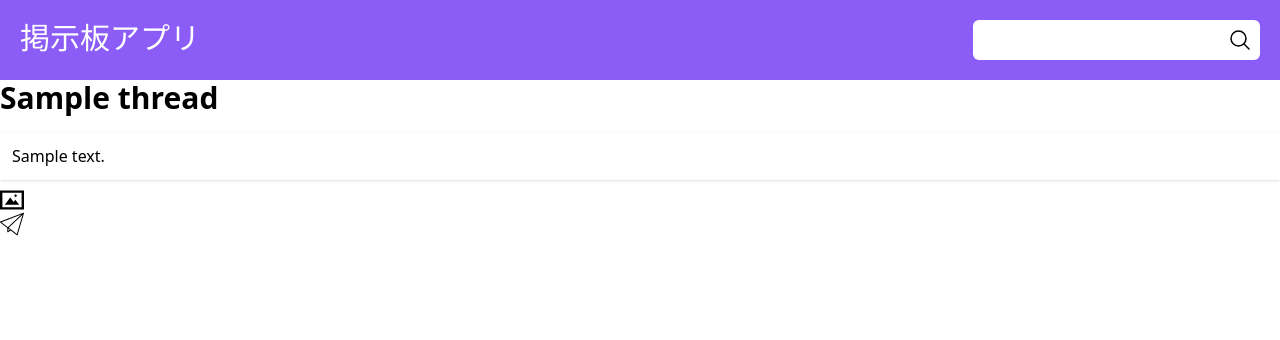
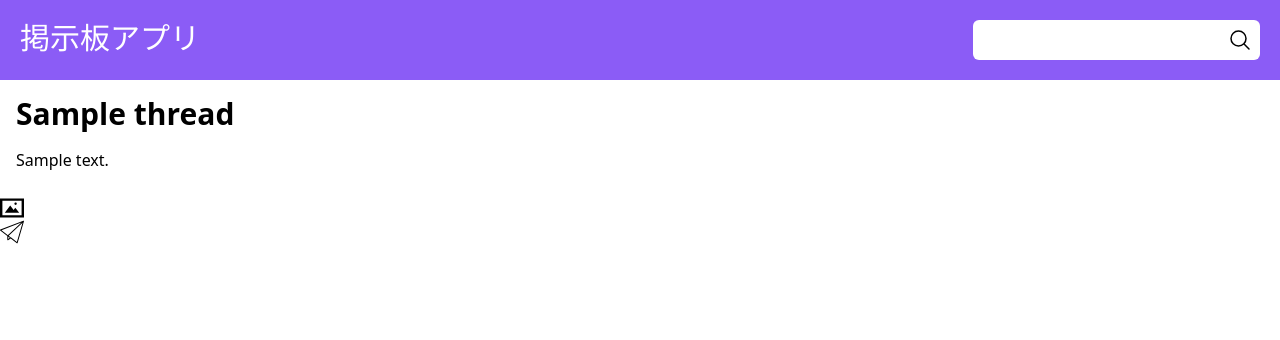
Before and after one commit to Yuga193/-Bulletinboard-Work, a Flask app: template app/templates/thread.html in a window 1280 px wide. Shown: the top 340 px of the page. Run offline with Flask 3, Linux system fonts and the light colour scheme; the template is opened without the code that fills it: most values are stand-ins (such as "Sample title", 1, 10 or a date in 2020); parts of the project's set-up code (start-up, migrations or seed data) failed here and were passed over.

Commit message:
DB修正

```diff
--- a/app/app.py
+++ b/app/app.py
@@ -19,8 +19,29 @@ def close_connection(exception):
 @app.route('/')
 def main():
     db = get_db()
+    # テーブルが存在しない場合は作成
+    db.execute('''
+            CREATE TABLE IF NOT EXISTS threads (
+                id INTEGER PRIMARY KEY AUTOINCREMENT,
+                name TEXT NOT NULL
+            )
+            ''')
+    db.execute('''
+            CREATE TABLE IF NOT EXISTS comments (
+                id INTEGER PRIMARY KEY AUTOINCREMENT,
+                thread_id INTEGER,
+                parent_id INTEGER,
+                body TEXT NOT NULL,
+                FOREIGN KEY (thread_id) REFERENCES threads (id)
+            )
+            ''')
+    db.commit()
+
     threads = db.execute('SELECT * FROM threads').fetchall()
     return render_template('main.html', threads=threads)
+
+# ... 以下省略 ...
+
 
 @app.route('/thread/<int:thread_id>')
 def view_thread(thread_id):
@@ -30,6 +51,7 @@ def view_thread(thread_id):
     # スレッドのコメント一覧を取得
     comments = db.execute('SELECT * FROM comments WHERE thread_id = ?', (thread_id,)).fetchall()
     return render_template('thread.html', thread=thread, comments=comments)
+
 
 @app.route('/create_thread', methods=['GET', 'POST'])
 def create_thread():
--- a/app/static/dist/output.css
+++ b/app/static/dist/output.css
@@ -540,6 +540,40 @@ video {
   --tw-backdrop-sepia:  ;
 }
 
+.container {
+  width: 100%;
+}
+
+@media (min-width: 640px) {
+  .container {
+    max-width: 640px;
+  }
+}
+
+@media (min-width: 768px) {
+  .container {
+    max-width: 768px;
+  }
+}
+
+@media (min-width: 1024px) {
+  .container {
+    max-width: 1024px;
+  }
+}
+
+@media (min-width: 1280px) {
+  .container {
+    max-width: 1280px;
+  }
+}
+
+@media (min-width: 1536px) {
+  .container {
+    max-width: 1536px;
+  }
+}
+
 .sr-only {
   position: absolute;
   width: 1px;
@@ -564,6 +598,11 @@ video {
   margin: 0.5rem;
 }
 
+.mx-auto {
+  margin-left: auto;
+  margin-right: auto;
+}
+
 .mt-4 {
   margin-top: 1rem;
 }
@@ -578,6 +617,10 @@ video {
 
 .mb-4 {
   margin-bottom: 1rem;
+}
+
+.mt-2 {
+  margin-top: 0.5rem;
 }
 
 .block {
@@ -606,6 +649,10 @@ video {
 
 .w-6 {
   width: 1.5rem;
+}
+
+.w-full {
+  width: 100%;
 }
 
 .transform {
@@ -687,6 +734,11 @@ video {
   background-color: rgb(255 255 255 / var(--tw-bg-opacity));
 }
 
+.bg-blue-500 {
+  --tw-bg-opacity: 1;
+  background-color: rgb(59 130 246 / var(--tw-bg-opacity));
+}
+
 .p-2 {
   padding: 0.5rem;
 }
@@ -697,6 +749,10 @@ video {
 
 .p-3 {
   padding: 0.75rem;
+}
+
+.p-4 {
+  padding: 1rem;
 }
 
 .px-4 {
@@ -730,6 +786,16 @@ video {
 .text-blue-500 {
   --tw-text-opacity: 1;
   color: rgb(59 130 246 / var(--tw-text-opacity));
+}
+
+.text-green-500 {
+  --tw-text-opacity: 1;
+  color: rgb(34 197 94 / var(--tw-text-opacity));
+}
+
+.text-gray-600 {
+  --tw-text-opacity: 1;
+  color: rgb(75 85 99 / var(--tw-text-opacity));
 }
 
 .shadow {
--- a/app/templates/main.html
+++ b/app/templates/main.html
@@ -25,7 +25,6 @@
         {% endfor %}
     </ul>
 </div>
-
 {% endblock %}
 
 {% block footer %}
--- a/app/templates/thread.html
+++ b/app/templates/thread.html
@@ -5,12 +5,12 @@
 {% endblock %}
 
 {% block content %}
-<div class="flex flex-col">
+<div class="container mx-auto p-4">
     <h1 class="text-3xl font-bold mb-4">{{ thread['name'] }}</h1>
 
     <ul>
         {% for comment in comments %}
-            <li class="bg-white p-3 mb-2 shadow">{{ comment['body'] }}</li>
+            <li class="mb-2">{{ comment['body'] }}</li>
         {% endfor %}
     </ul>
 </div>
```
